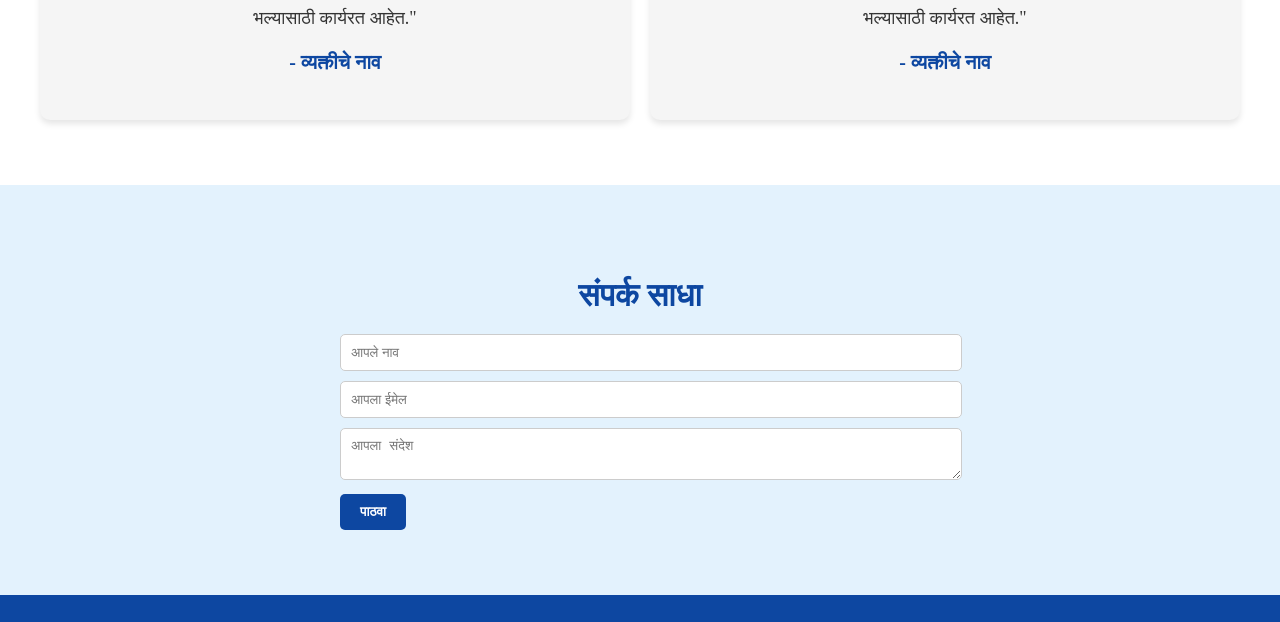
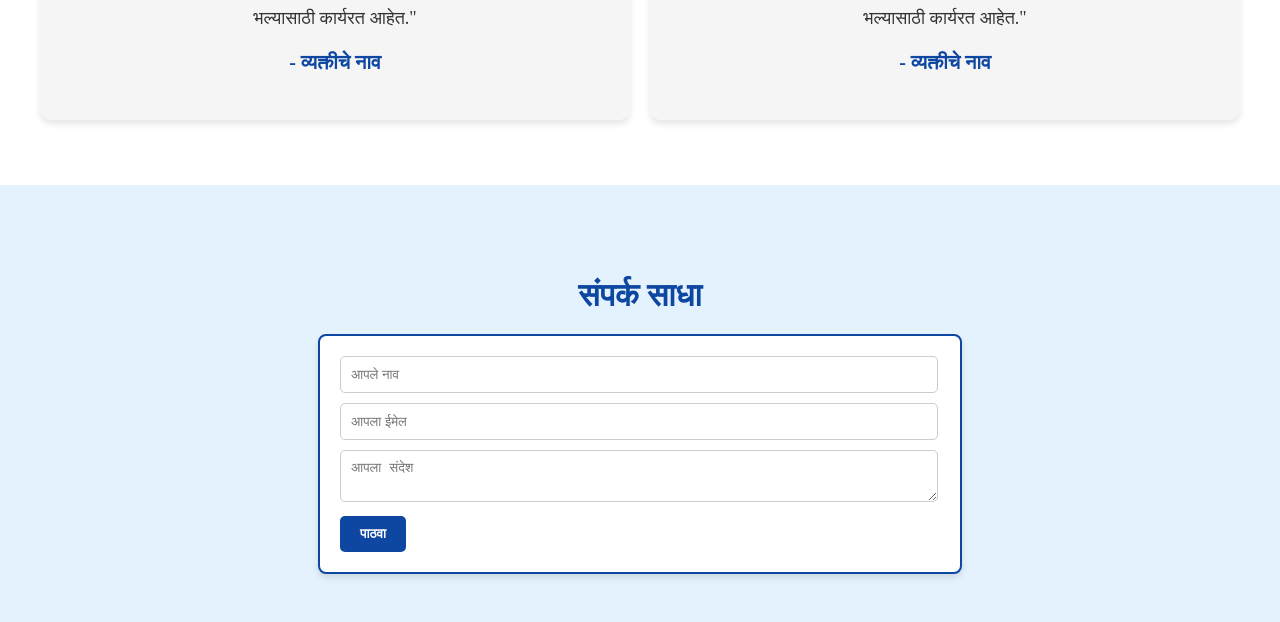
Before and after one commit to siddhesh11082002/swnd-kr-updated, a plain HTML site: page index.html in a window 1280 px wide. Shown: the part 4904-5526 px from the top of the page. Drawn offline with nearby package versions, Linux system fonts and the light colour scheme; files whose address does not match are found by name; a web font is replaced by a local one.

Commit message:
improve ui and add functionality to contact us section

```diff
--- a/index.html
+++ b/index.html
@@ -20,6 +20,7 @@
     <meta name="msapplication-TileColor" content="#da532c">
     <meta name="theme-color" content="#ffffff">
     <link rel="stylesheet" href="https://cdnjs.cloudflare.com/ajax/libs/magnific-popup.js/1.1.0/magnific-popup.min.css">
+    <link rel="preload" href="images/banner/ban1.jpg" as="image">
 
     <!-- Google tag (gtag.js) -->
     <!-- <script async src="https://www.googletagmanager.com/gtag/js?id=G-5FRLV54MYW"></script>
@@ -225,7 +226,7 @@
         <section id="contact" class="contact-section">
             <div class="container">
                 <h2>संपर्क साधा</h2>
-                <form class="contact-form">
+                <form class="contact-form" action="https://formspree.io/f/mpwalayj" method="POST">
                     <input type="text" name="name" placeholder="आपले नाव" required>
                     <input type="email" name="email" placeholder="आपला ईमेल" required>
                     <textarea name="message" placeholder="आपला संदेश" required></textarea>
@@ -233,6 +234,7 @@
                 </form>
             </div>
         </section>
+
     </main>
 
     <!-- Footer -->
--- a/style.css
+++ b/style.css
@@ -618,15 +618,25 @@ animation: background-animation 15s infinite;
 .contact-form {
   max-width: 600px;
   margin: 0 auto;
+  padding: 20px;
+  background-color: white;
+  border: 2px solid #0d47a1; /* Slight dark blue border */
+  border-radius: 8px;
+  box-shadow: 0px 4px 6px rgba(0, 0, 0, 0.1);
 }
 
 .contact-form input,
 .contact-form textarea {
-  width: 100%;
+  width: 96%;
   padding: 10px;
   margin-bottom: 10px;
   border: 1px solid #ccc;
   border-radius: 5px;
+}
+.contact-form input:focus,
+.contact-form textarea:focus {
+  outline: none;
+  border-color: #0d47a1; /* Dark blue border on focus */
 }
 
 .contact-form button {
```
